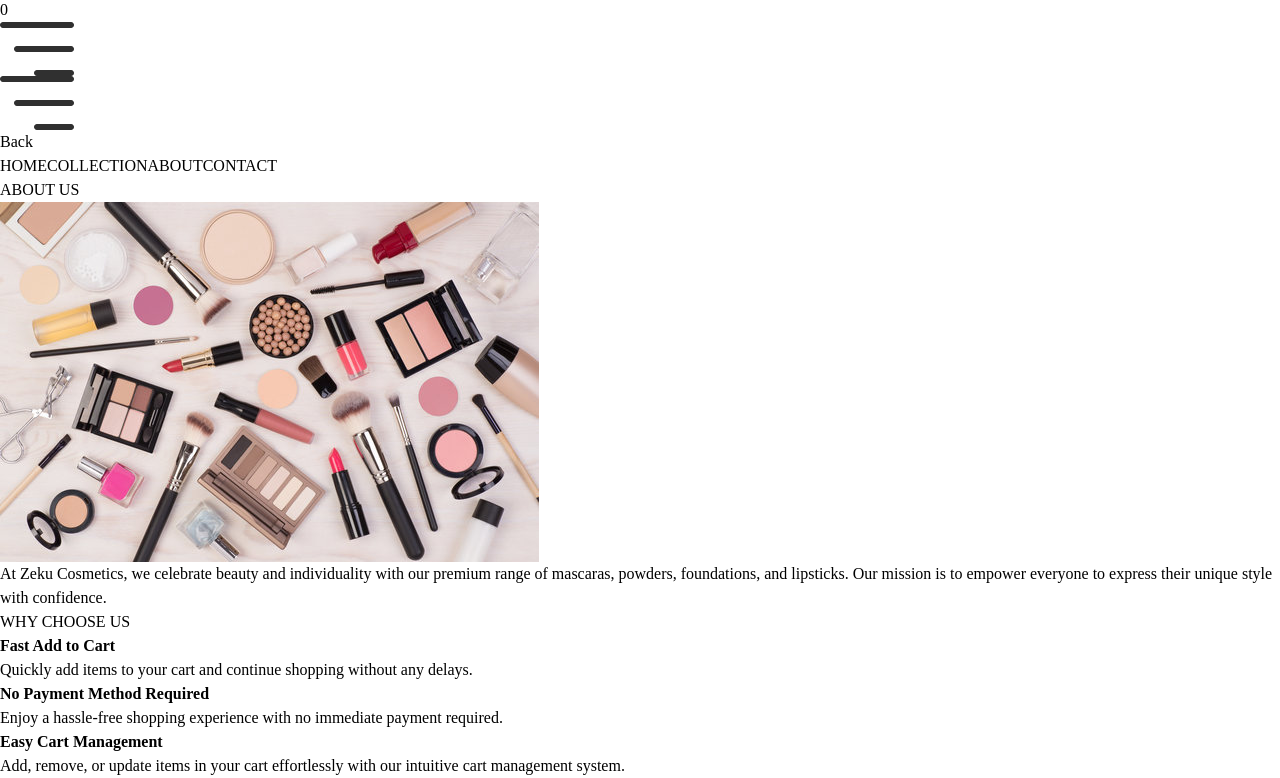
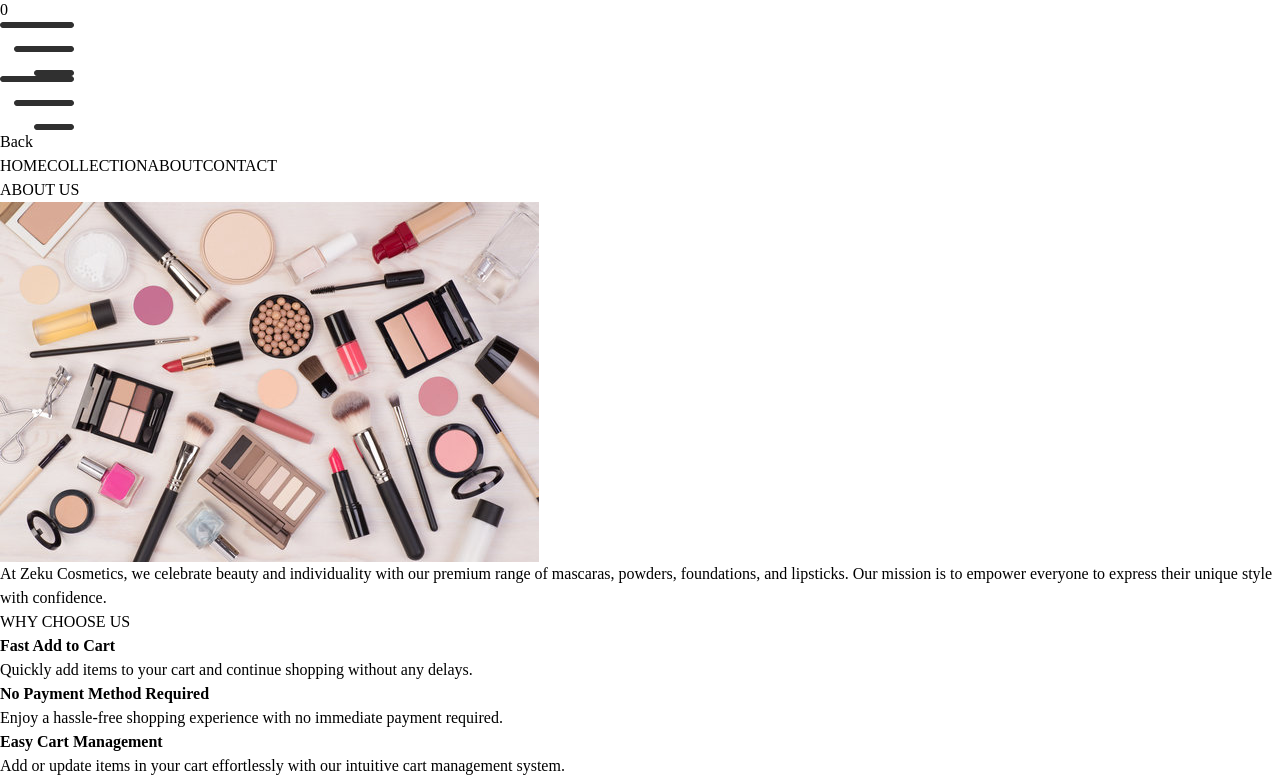
Before and after one commit to zekiyat61/ecomerce-frontend, a React (Vite) app: page /about in a window 1280 px wide. Shown: the part 1239-2017 px from the top of the page. Built offline with nearby package versions, Linux system fonts and the light colour scheme; no server answers.

Commit message:
Update About.jsx

```diff
--- a/src/pages/About.jsx
+++ b/src/pages/About.jsx
@@ -49,7 +49,7 @@ const About = () => {
         <div className="border px-10 md:px-16 py-8 sm:py-20 flex flex-col gap-5 bg-white hover:bg-gray-50 transition duration-300 flex-1">
           <b className="text-pink-500 text-lg">Easy Cart Management</b>
           <p className="text-gray-600">
-            Add, remove, or update items in your cart effortlessly with our
+            Add or update items in your cart effortlessly with our
             intuitive cart management system.
           </p>
         </div>
```
